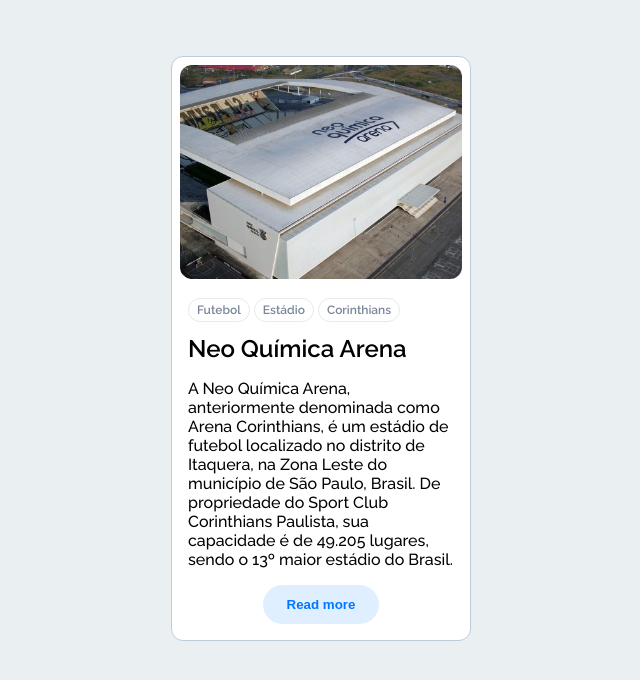
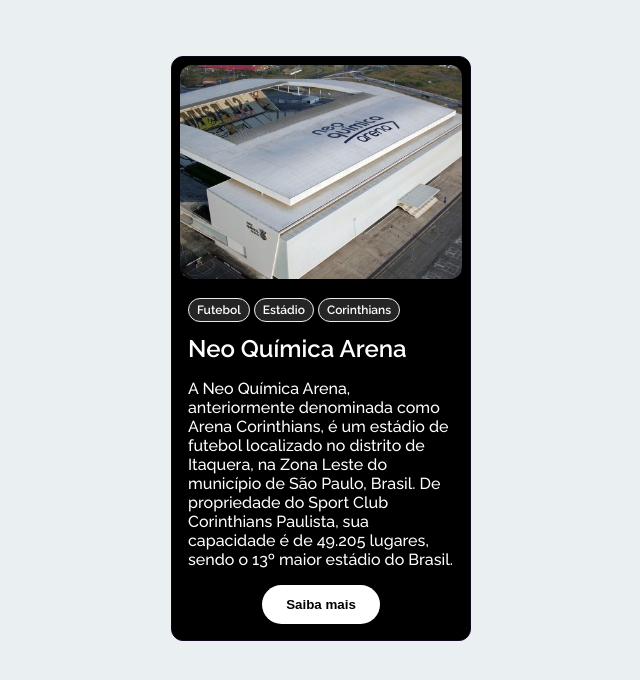
Before and after one commit to Deogul/card, a plain HTML site: page index.html in a window 1280 px wide. Shown: the whole page, without its empty margins (319-959 px from the left). Drawn offline with Linux system fonts and the light colour scheme.

Commit message:
atualização

```diff
--- a/index.html
+++ b/index.html
@@ -21,7 +21,7 @@
                 <p>
                     A Neo Química Arena, anteriormente denominada como Arena Corinthians, é um estádio de futebol localizado no distrito de Itaquera, na Zona Leste do município de São Paulo, Brasil. De propriedade do Sport Club Corinthians Paulista, sua capacidade é de 49.205 lugares, sendo o 13º maior estádio do Brasil.</p>
 
-                <a href="https://pt.wikipedia.org/wiki/Neo_Qu%C3%ADmica_Arena" target="_blank"><button>Read more</button></a>
+                <a href="https://pt.wikipedia.org/wiki/Neo_Qu%C3%ADmica_Arena" target="_blank"><button>Saiba mais</button></a>
             </div>
         </div>
 
--- a/style.css
+++ b/style.css
@@ -25,8 +25,9 @@
 }
 
 .card {
-    background-color: white;
-    border: 1px solid #bacdd8;
+    background-color: black;
+    color: white;
+    border: 1px solid #100720;
     padding: 8px;
     border-radius: 12px;
 }
@@ -37,7 +38,8 @@
     border-radius: 50px;
     font-size: 12px;
     font-weight: 600;
-    color: #788697;
+    color: white;
+    background-color: rgba(255, 255, 255, 0.144);
 }
 
 .name {
@@ -57,9 +59,8 @@
     padding: 12px 24px;
     border-radius: 50px;
     font-weight: 600;
-    color: #0077ff;
-    background-color: #e0efff;
-
+    color: black;
+    background-color: white;
      /* Button is inline-block element by default, it need to have block display for margin: 0 auto; to work */
 
      margin: 0 auto;
@@ -80,6 +81,6 @@
 
 button:focus,
 button:hover{
-    background-color: #0077ff;
-    color: #e0efff;
+    background-color: rgba(255, 255, 255, 0.144);
+    color: white;
 }
```
